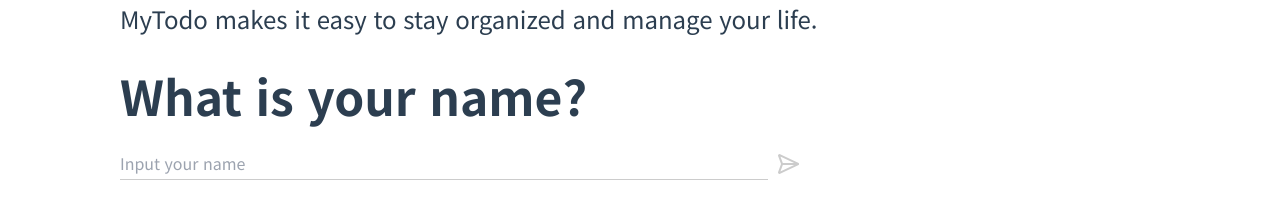
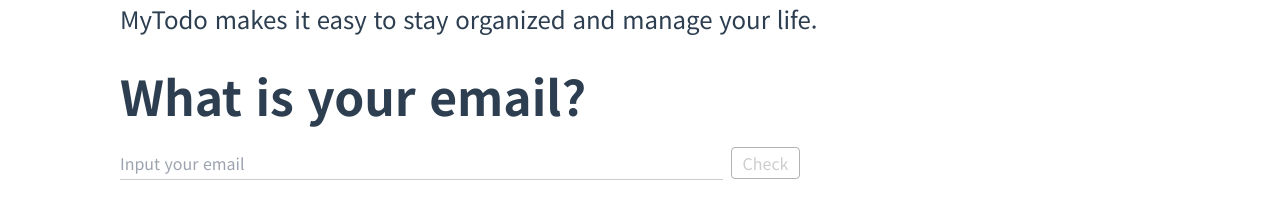
Before and after one commit to act-24-2nd-newbie/snow-client, a React (Vite) app: page / in a window 1280 px wide. Shown: the part 137-356 px from the top of the page. Built offline with nearby package versions, Linux system fonts and the light colour scheme; no server answers.

Commit message:
Additional Story #5

```diff
--- a/src/pages/Login.jsx
+++ b/src/pages/Login.jsx
@@ -1,17 +1,27 @@
 import Header from '@/components/Header';
 import HeaderButton from '@/components/HeaderButton';
 import TextField from '@/components/ui/TextField';
+import { checkEmail } from '@/services/member';
+import { useToast } from '@/utils/toast';
 import { useState } from 'react';
 import { useNavigate } from 'react-router-dom';
 
 export default function Login() {
-  const [name, setName] = useState('');
+  const [email, setEmail] = useState('');
   const navigate = useNavigate();
+  const { addToast } = useToast();
 
-  function handleSend() {
-    if (name) {
-      sessionStorage.setItem('name', name);
-      navigate('/home');
+  async function handleSend() {
+    if (email) {
+      const res = await checkEmail(email);
+      if (res.ok) {
+        if (res.exists) {
+          sessionStorage.setItem('name', res.userName);
+          navigate('/home');
+        } else {
+          addToast('Not registered user.');
+        }
+      }
     }
   }
 
@@ -27,9 +37,15 @@
                 MyTodo makes it easy to stay organized and manage your life.
               </p>
             </div>
-            <p className="mt-6 text-[48px] font-bold text-welcome-foreground">What is your name?</p>
+            <p className="mt-6 text-[48px] font-bold text-welcome-foreground">What is your email?</p>
             <div className="mt-4 max-w-[680px]">
-              <TextField placeholder="Input your name" value={name} onChange={setName} onSend={handleSend} />
+              <TextField
+                type="email"
+                placeholder="Input your email"
+                value={email}
+                onChange={setEmail}
+                onSend={handleSend}
+              />
             </div>
           </div>
         </div>
--- a/src/services/member.js
+++ b/src/services/member.js
@@ -3,7 +3,7 @@
 /**
  * checkEmail
  * @param {string} email
- * @returns {Promise<{ exists?: boolean; ok: boolean }>}
+ * @returns {Promise<{ exists?: boolean; userName?: string; ok: boolean }>}
  */
 export async function checkEmail(email) {
   const res = await fetch(`${SERVER_URL}/members/check`, {
```
